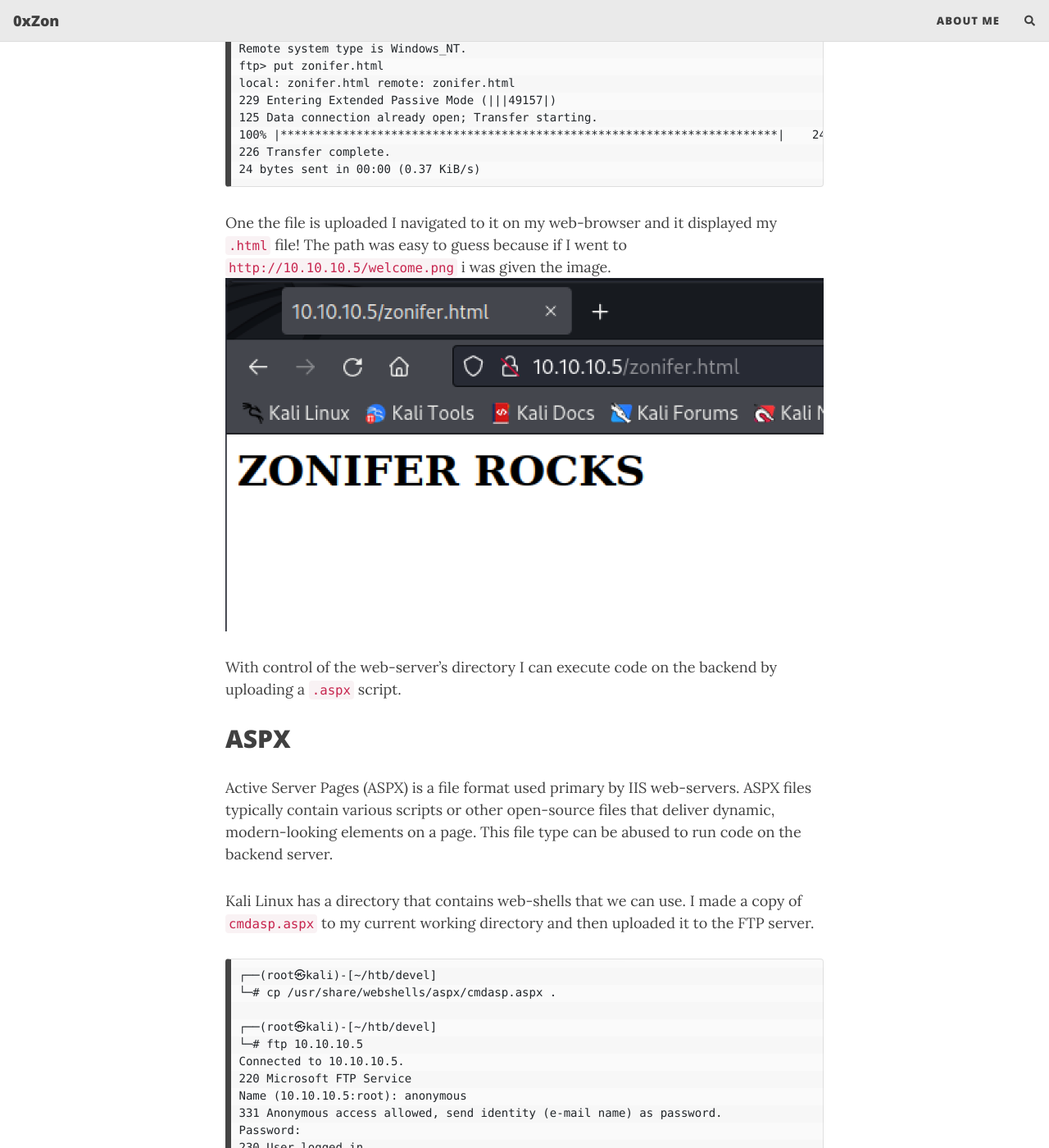
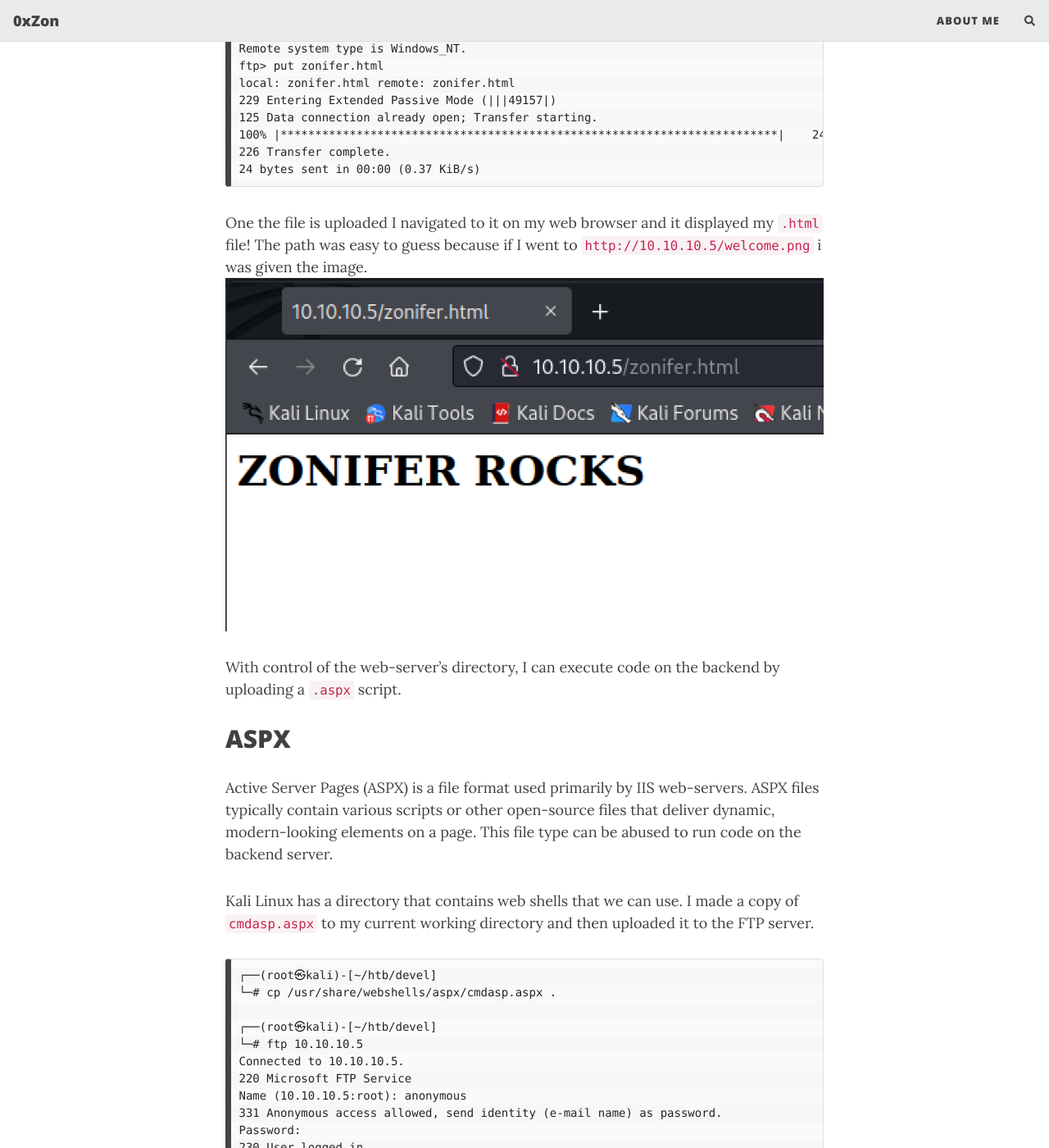
Before and after one commit to 0xZon/0xZon.github.io, a Jekyll site: the page built from _posts/2022-09-28-HTB-Devel.md, in a window 1280 px wide and 1400 px high, scrolled down 2178 px. Shown: the whole window at 82% size. Built offline with Jekyll 4.4.1, drawn with Linux system fonts in a browser that asks for light colours; nearby versions of some CDN libraries; comment, search, counter and statistics services are not loaded; some of the changed text lies outside the part shown.

Commit message:
Update 2022-09-28-HTB-Devel.md

````diff
--- a/_posts/2022-09-28-HTB-Devel.md
+++ b/_posts/2022-09-28-HTB-Devel.md
@@ -76,16 +76,16 @@
 24 bytes sent in 00:00 (0.37 KiB/s)
 ```
 
-One the file is uploaded I navigated to it on my web-browser and it displayed my `.html` file! The path was easy to guess because if I went to `http://10.10.10.5/welcome.png` i was given the image.
+One the file is uploaded I navigated to it on my web browser and it displayed my `.html` file! The path was easy to guess because if I went to `http://10.10.10.5/welcome.png` i was given the image.
 ![Devel](https://raw.githubusercontent.com/0xZon/0xZon.github.io/main/assets/img/devel/image1.png)
 
-With control of the web-server's directory I can execute code on the backend by uploading a `.aspx` script.
+With control of the web-server's directory, I can execute code on the backend by uploading a `.aspx` script.
 
 ## ASPX
 
-Active Server Pages (ASPX) is a file format used primary by IIS web-servers. ASPX files typically contain various scripts or other open-source files that deliver dynamic, modern-looking elements on a page. This file type can be abused to run code on the backend server.
+Active Server Pages (ASPX) is a file format used primarily by IIS web-servers. ASPX files typically contain various scripts or other open-source files that deliver dynamic, modern-looking elements on a page. This file type can be abused to run code on the backend server.
 
-Kali Linux has a directory that contains web-shells that we can use. I made a copy of `cmdasp.aspx` to my current working directory and then uploaded it to the FTP server.
+Kali Linux has a directory that contains web shells that we can use. I made a copy of `cmdasp.aspx` to my current working directory and then uploaded it to the FTP server.
 ```
 ┌──(root㉿kali)-[~/htb/devel]
 └─# cp /usr/share/webshells/aspx/cmdasp.aspx .
@@ -136,7 +136,7 @@
 
 ```
 
-Next I will set up a `netcat` listener to catch the shell once the `aspx` script executes.
+Next, I will set up a `netcat` listener to catch the shell once the `aspx` script executes.
 
 `nc -lvnp 1234`
 
````
Also changed, not shown: other parts of _posts/2022-09-28-HTB-Devel.md (+1 -1 lines).
